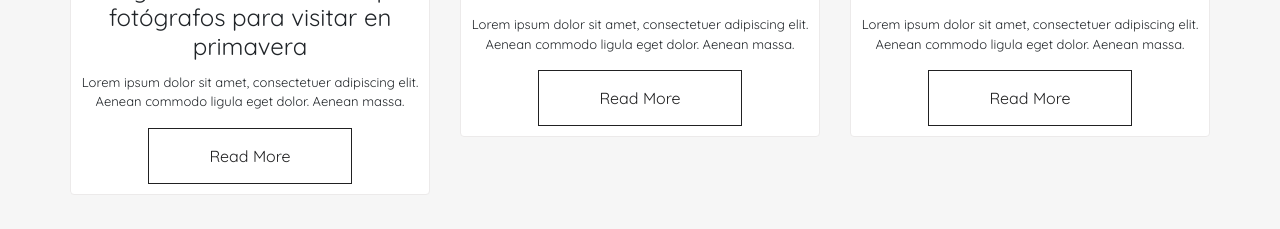
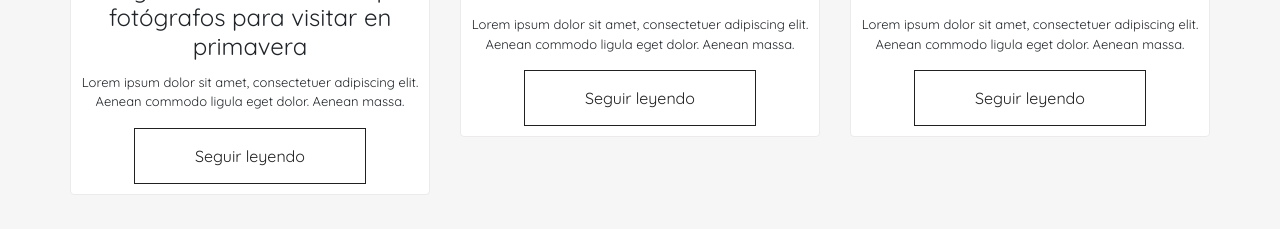
Before and after one commit to adiazpero/front_giveMePhoto, an Angular app in the folder proyecto/: page /main in a window 1280 px wide. Shown: the part 2151-2380 px from the top of the page. Built offline with nearby package versions, Linux system fonts and the light colour scheme; some icons are missing; what ngx-pagination would draw is missing.

Commit message:
sin cambios

```diff
--- a/proyecto/src/app/main/main.component.html
+++ b/proyecto/src/app/main/main.component.html
@@ -103,8 +103,7 @@
                                             primavera</h4>
                                         <p class="card-text">Lorem ipsum dolor sit amet, consectetuer adipiscing elit.
                                             Aenean commodo ligula eget dolor. Aenean massa.</p>
-                                        <button class="btn boton-primario" href="#" [routerLink]="['/blog']">Read
-                                            More</button>
+                                        <button class="btn boton-primario" href="#" [routerLink]="['/blog']">Seguir leyendo</button>
                                     </div>
                                 </div>
                             </div>
@@ -119,7 +118,7 @@
                                         <h4 class="card-title">Post Title</h4>
                                         <p class="card-text">Lorem ipsum dolor sit amet, consectetuer adipiscing elit.
                                             Aenean commodo ligula eget dolor. Aenean massa.</p>
-                                        <a class="btn boton-primario" href="#" [routerLink]="['/blog']">Read More</a>
+                                            <button class="btn boton-primario" href="#" [routerLink]="['/blog']">Seguir leyendo</button>
                                     </div>
                                 </div>
                             </div>
@@ -134,5 +133,5 @@
                                         <h4 class="card-title">Post Title</h4>
                                         <p class="card-text">Lorem ipsum dolor sit amet, consectetuer adipiscing elit.
                                             Aenean commodo ligula eget dolor. Aenean massa.</p>
-                                        <a class="btn boton-primario" href="#" [routerLink]="['/blog']">Read More</a>
+                                            <button class="btn boton-primario" href="#" [routerLink]="['/blog']">Seguir leyendo</button>
                                     </div>
--- a/proyecto/src/app/registro/registro.component.ts
+++ b/proyecto/src/app/registro/registro.component.ts
@@ -82,16 +82,15 @@ export class RegistroComponent implements OnInit {
         localStorage.setItem('token', response['success']);
         this.mostrarLogin = true;
         this.formLogin.reset();
+
         this.usuarioService.getUserById()
           .then(response => {
             localStorage.setItem('usuario', JSON.stringify(response));
           })
           .catch(err => {
-            console.log(err)
           });
       })
       .catch(err => {
-        console.log(err)
       });
 
   }
--- a/proyecto/src/app/user/user.component.ts
+++ b/proyecto/src/app/user/user.component.ts
@@ -1,5 +1,6 @@
 import { Component, OnInit } from '@angular/core';
 import { UsuarioService } from '../usuario.service';
+import { Router } from '@angular/router';
 
 
 @Component({
@@ -13,17 +14,21 @@ export class UserComponent implements OnInit {
   pedidos: any;
   cursos: any;
 
-  constructor(private usuarioService: UsuarioService) { }
+  constructor(private usuarioService: UsuarioService, private router: Router) { }
 
   ngOnInit() {
     //recuperamos usuarios
-    this.usuarioService.getUserById()
-      .then(response => {
-        this.usuario = response;
-      })
-      .catch(err => {
-        console.log(err)
-      });
+    if (localStorage.getItem('usuario')) {
+      this.usuario = JSON.parse(localStorage.getItem('usuario'));
+    }
+
+    /*     this.usuarioService.getUserById()
+          .then(response => {
+            this.usuario = response;
+          })
+          .catch(err => {
+            console.log(err)
+          }); */
 
     //recuperamos pedidos de usuario
     this.usuarioService.getPedidosUser()
```
